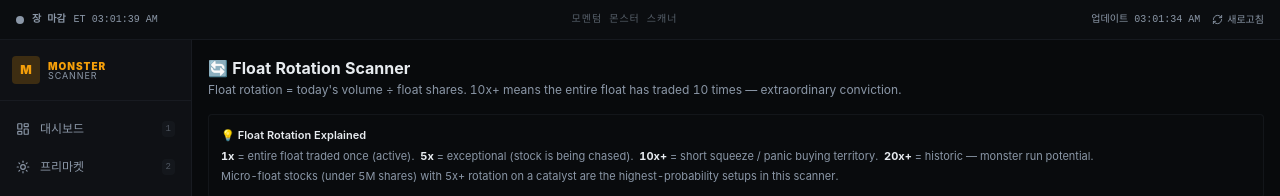
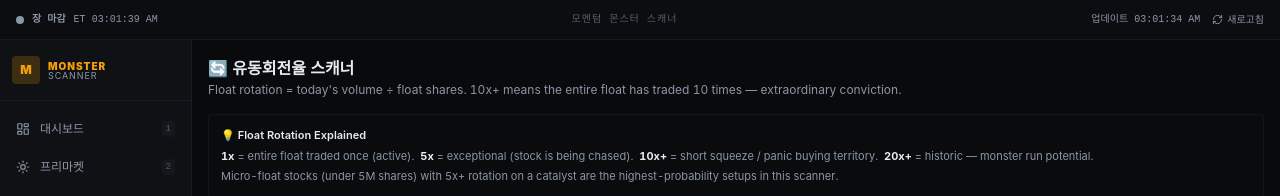
Before and after one commit to pororobal/protrading, a Next.js app: page /float-rotation in a window 1280 px wide. Shown: the top 196 px of the page. Built offline with nearby package versions, Linux system fonts and the light colour scheme.

Commit message:
Update page.tsx

```diff
--- a/app/float-rotation/page.tsx
+++ b/app/float-rotation/page.tsx
@@ -33,7 +33,7 @@ export default function FloatRotationPage() {
   return (
     <div className="p-4 space-y-4 max-w-[1600px]">
       <div>
-        <h1 className="text-base font-bold text-foreground">🔄 Float Rotation Scanner</h1>
+        <h1 className="text-base font-bold text-foreground">🔄 유동회전율 스캐너</h1>
         <p className="text-xs text-muted-foreground mt-0.5">
           Float rotation = today's volume ÷ float shares. 10x+ means the entire float has traded 10 times — extraordinary conviction.
         </p>
```
